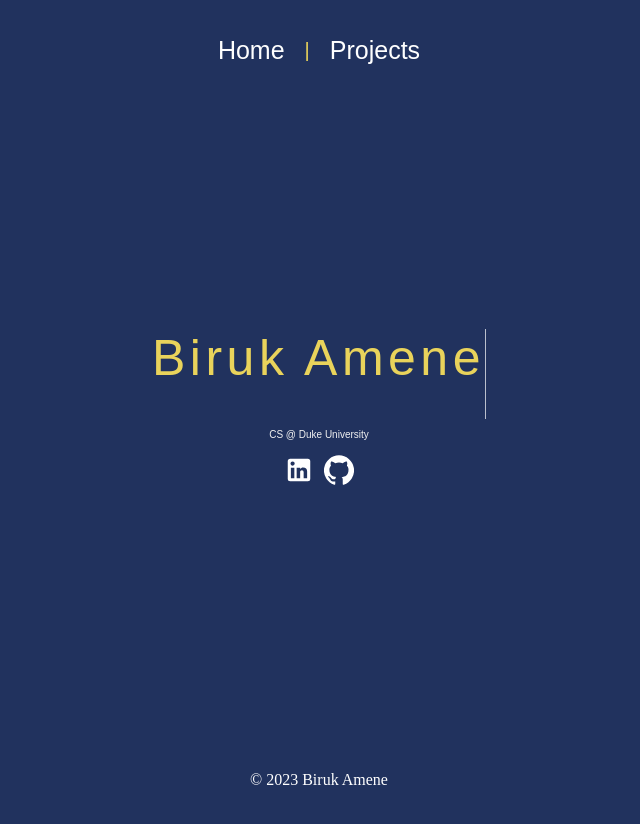
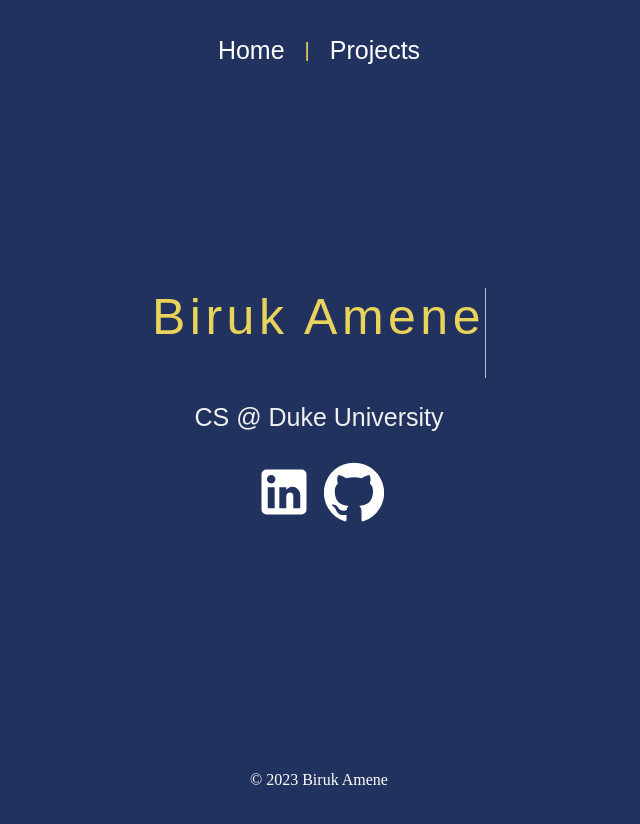
Before and after one commit to bsamene/biruk-portfolio, a React (Create React App) app: page /biruk-portfolio/homepage in a window 1280 px wide. Shown: the top 824 px of the page, without its empty margins (321-961 px from the left). Built offline with nearby package versions, Linux system fonts and the light colour scheme.

Commit message:
testing title sizes on homepage

```diff
--- a/src/styles/Home.css
+++ b/src/styles/Home.css
@@ -51,10 +51,10 @@
 }
   .about .prompt {
     width: 40%;
-    font-size: 10px;
+    font-size: 25px;
   }
   .prompt svg {
-    font-size: 30px;
+    font-size: 60px;
     margin: 5px;
     color: white;
   }
```
